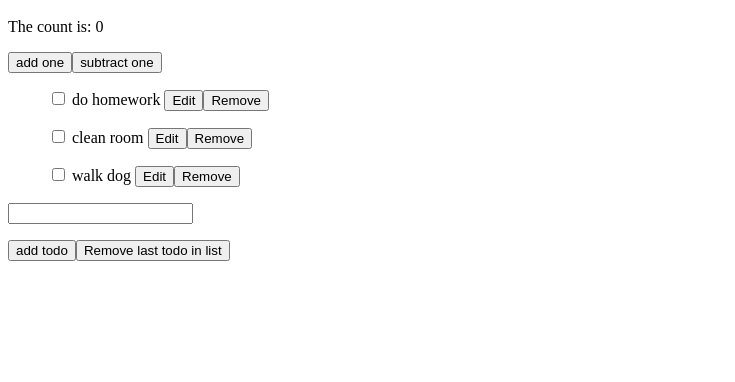
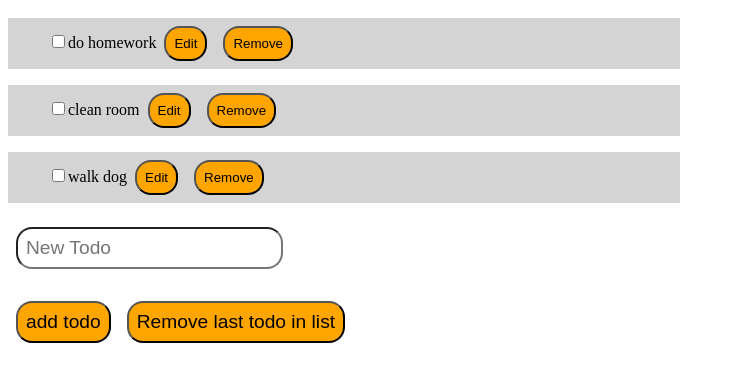
Before and after one commit to eayers127/basicVue, a plain HTML site: page index.html in a window 1280 px wide. Shown: the part 48-430 px from the top of the page, without its empty margins (0-735 px from the left). Drawn offline with nearby package versions, Linux system fonts and the light colour scheme.

Commit message:
Added functionality to complete todo/added some styling

```diff
--- a/index.html
+++ b/index.html
@@ -1,23 +1,39 @@
 <div id = 'app'>
     <h1 :class = 'titleClass'>{{ message }}</h1>
-    <p>The count is: {{counter.count}}</p>
+    <!-- <p>The count is: {{counter.count}}</p>
     <button @click="addButton">add one</button>
-    <button @click="subtractButton">subtract one</button>
+    <button @click="subtractButton">subtract one</button> -->
 
     <ul v-for="todo in todos" :key="todo.id">
         <li :class = 'listClass'>
-            <input type="checkbox" @click="changeCheck(todo.id)">
+            <input type="checkbox" v-model="todo.completed" @change="toggleCompleted">
+            <span v-bind:class="{ completed: todo.completed }">
             {{todo.text}}
-            <button @click="editTodo(todo.id)">Edit</button>
-            <button @click="removeTodo(todo.id)">Remove</button>
+            </span>
+            <button class="list-btn"  @click="editTodo(todo.id)">Edit</button>
+            <button class="list-btn" @click="removeTodo(todo.id)">Remove</button>
         </li>
     </ul>
 
-    <input v-model="textValue" type="text">
+    <!-- <div class="todo"  :class="{ editing }">
+        <ul v-for="todo in todos" :key="todo.id">
+            <li :class = 'listClass'>
+                <input type="checkbox" v-model="todo.completed" @change="toggleCompleted">
+                <span v-if="!editing" v-bind:class="{ completed: todo.completed }">
+                <input v-if="editing" type="text" v-model="todo.text" @blur="finishEdit" @keyup.enter="finishEdit">
+                {{todo.text}}
+                </span>
+                <button class="list-btn"  @click="startEdit">Edit</button>
+                <button class="list-btn" @click="removeTodo(todo.id)">Remove</button>
+            </li>
+        </ul>
+    </div> -->
+
+    <input class="input-box" v-model="textValue" type="text" placeholder="New Todo">
     <p>{{ textValue }}</p>
-    <button @click="addTodo">add todo</button>
+    <button class="control-btn" @click="addTodo">add todo</button>
 
-    <button @click="removeLastTodo">Remove last todo in list</button>
+    <button class="control-btn" @click="removeLastTodo">Remove last todo in list</button>
 
 </div>
 
@@ -37,14 +53,14 @@
                 },
                 textValue: '',
                 todos: [
-                    {id: id++, text: "do homework", checked: false},
-                    {id: id++, text: "clean room", checked: false},
-                    {id: id++, text: "walk dog", checked: false}
+                    {id: id++, text: "do homework", completed: false},
+                    {id: id++, text: "clean room", completed: false},
+                    {id: id++, text: "walk dog", completed: false}
                 ],
                 checkbox: {
                     accept: true
                 },
-                editedTodo: null
+                editing: false
             }
         },
         methods: {
@@ -69,12 +85,23 @@
             removeTodo(todoId) {
                 this.todos = this.todos.filter((todo) => todo.id !== todoId);
             },
+            startEdit() {
+                this.editing = true;
+            },
+            finishEdit() {
+                this.editing = false;
+                this.$emit('edit', this.todo);
+            },
             editTodo(todoId) {
-                this.todo = this.todos[id].text;
-                this.editedTodo = id;
+                const index = this.todos.indexOf(todoId)
+                if(index !== -1) {
+                    this.todoItems.splice(index, 1, todo)
+                    todoId.focus();
+                    input
+                }
             },
-            changeCheck(todoId) {
-                this.todos.checked = true;
+            toggleCompleted() {
+                this.$emit('toggle-completed', this.todo);
             }
         }
     }).mount('#app')
@@ -88,6 +115,32 @@
         list-style: none;
     }
     .completed{
-        background-color: black;
+        text-decoration: line-through;
+    }
+    .list-btn{
+        background-color: orange;
+        padding: .5rem;
+        margin: .5rem;
+        border-radius: 1rem;
+    }
+    .control-btn{
+        background-color: orange;
+        padding: .5rem;
+        margin: .5rem;
+        border-radius: 1rem;
+        font-size: 1.2rem;
+    }
+    .input-box{
+        padding: .5rem;
+        margin: .5rem;
+        border-radius: 1rem;
+        font-size: 1.2rem;
+    }
+    ul{
+        width: 50%;
+        background-color: rgb(212, 212, 212);
+    }
+    li{
+
     }
 </style>
```
